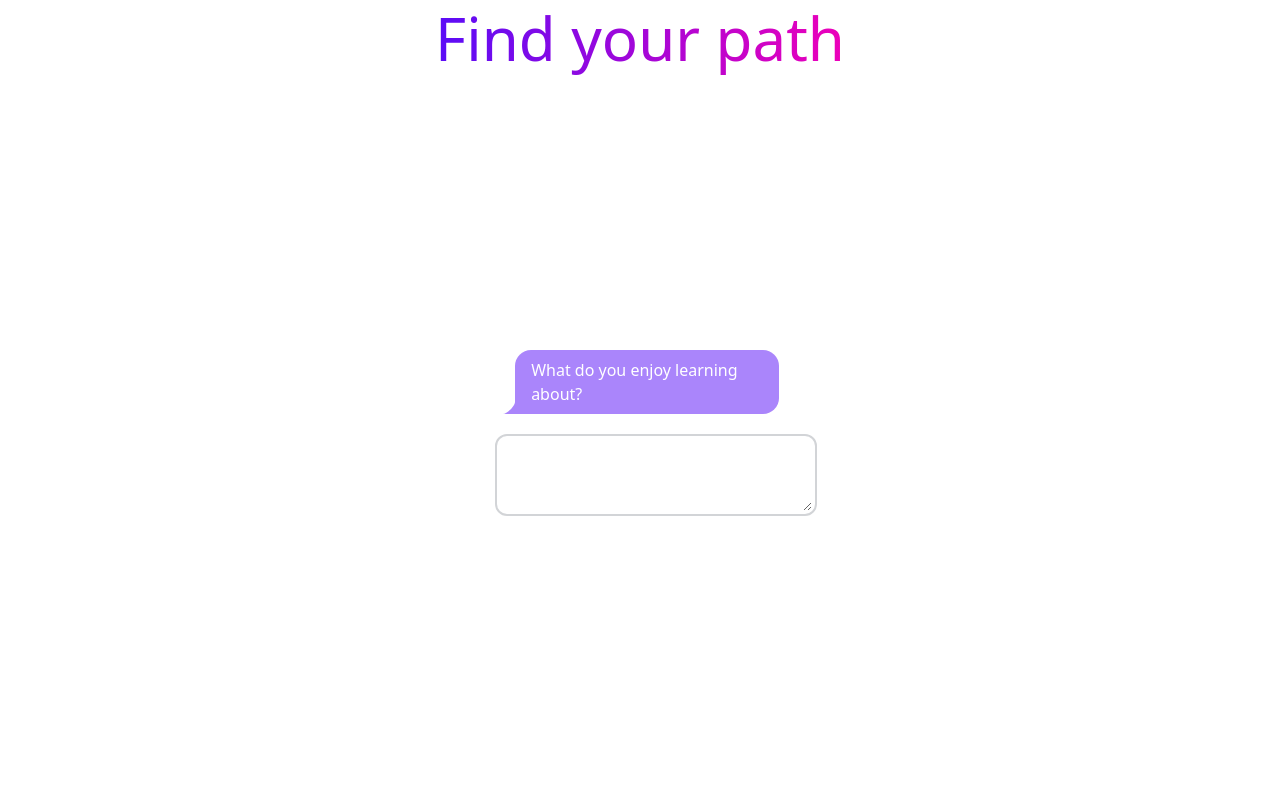
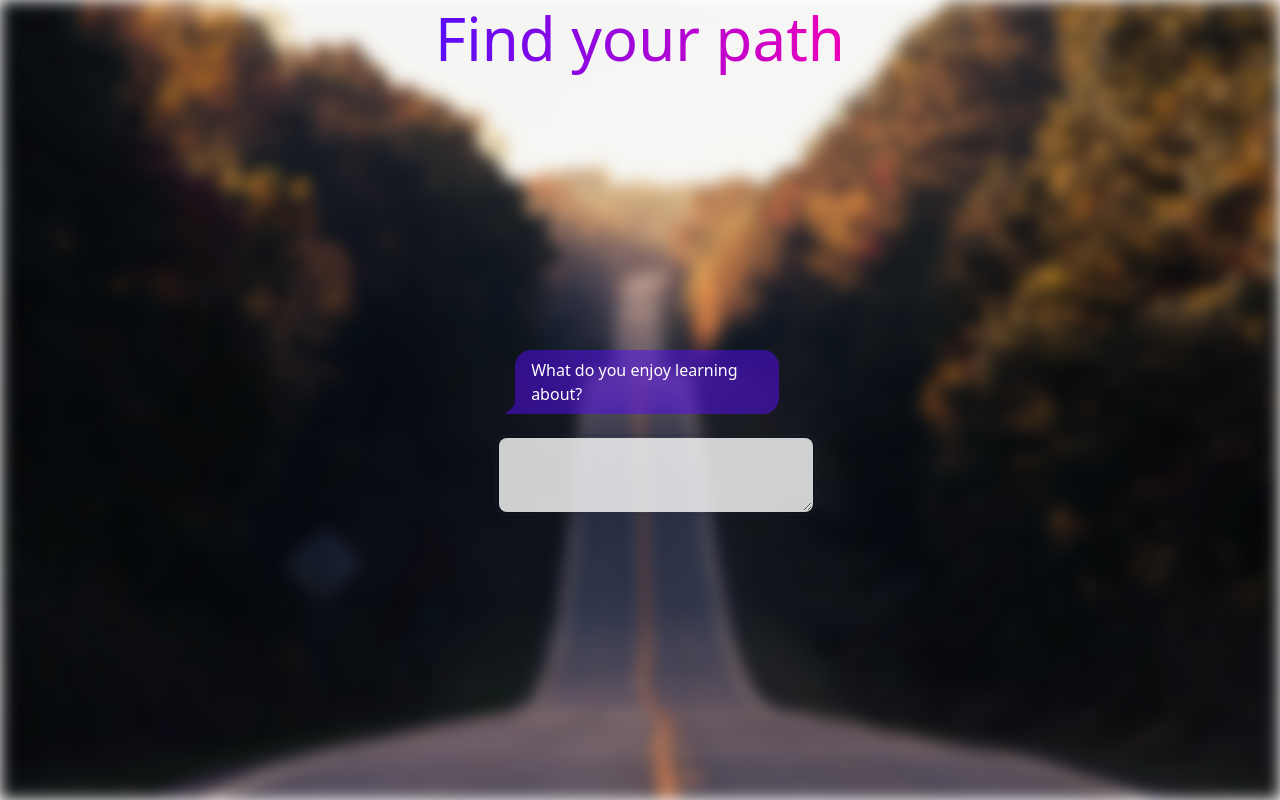
Before and after one commit to dgmp88/GPTcareers, a SvelteKit app: page / in a window 1280 px wide. Built offline with nearby package versions, Linux system fonts and the light colour scheme.

Commit message:
Background component

```diff
--- /dev/null
+++ b/src/components/Background.svelte
@@ -0,0 +1,8 @@
+<script lang="ts">
+	import image from '$lib/images/matt-duncan-IUY_3DvM__w-unsplash.jpg';
+</script>
+
+<div
+	class="w-screen h-screen bg-cover bg-center bg-fixed -z-10 fixed blur"
+	style={`background-image: url(${image})`}
+/>
```
